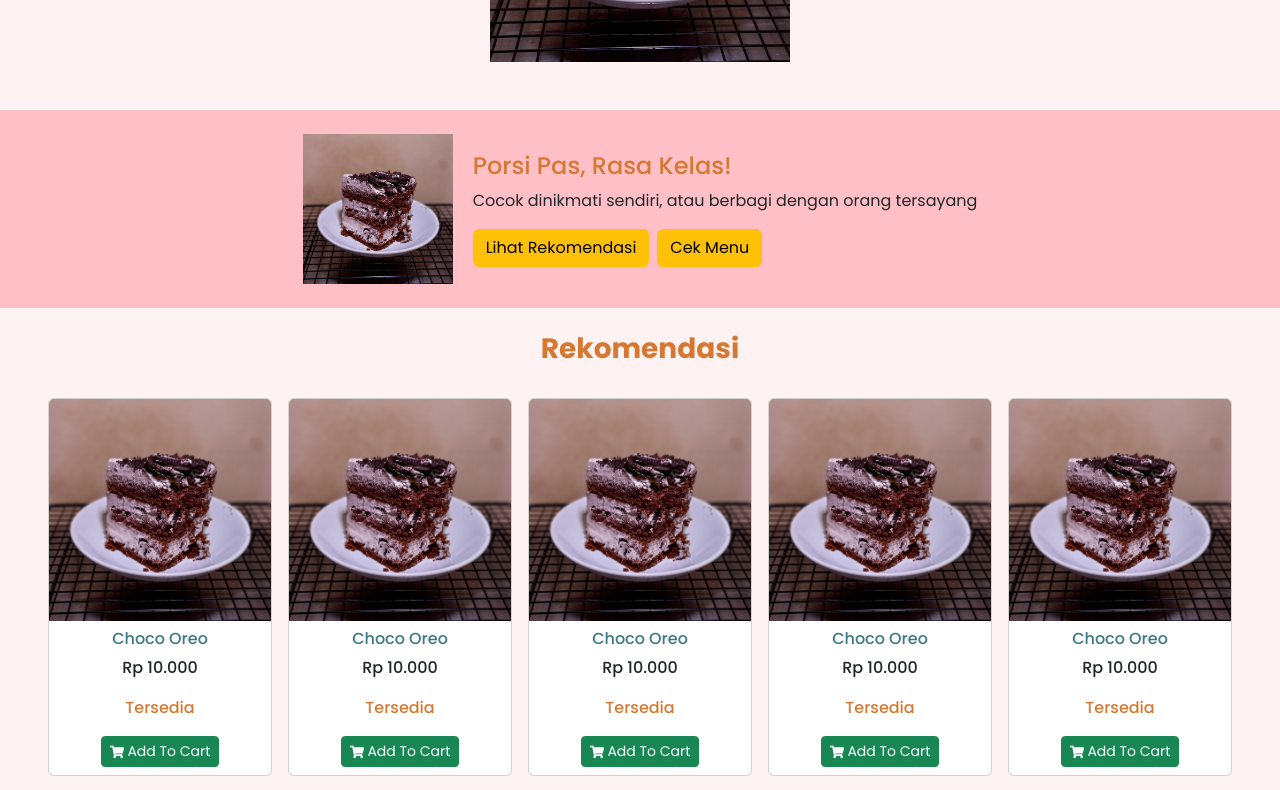
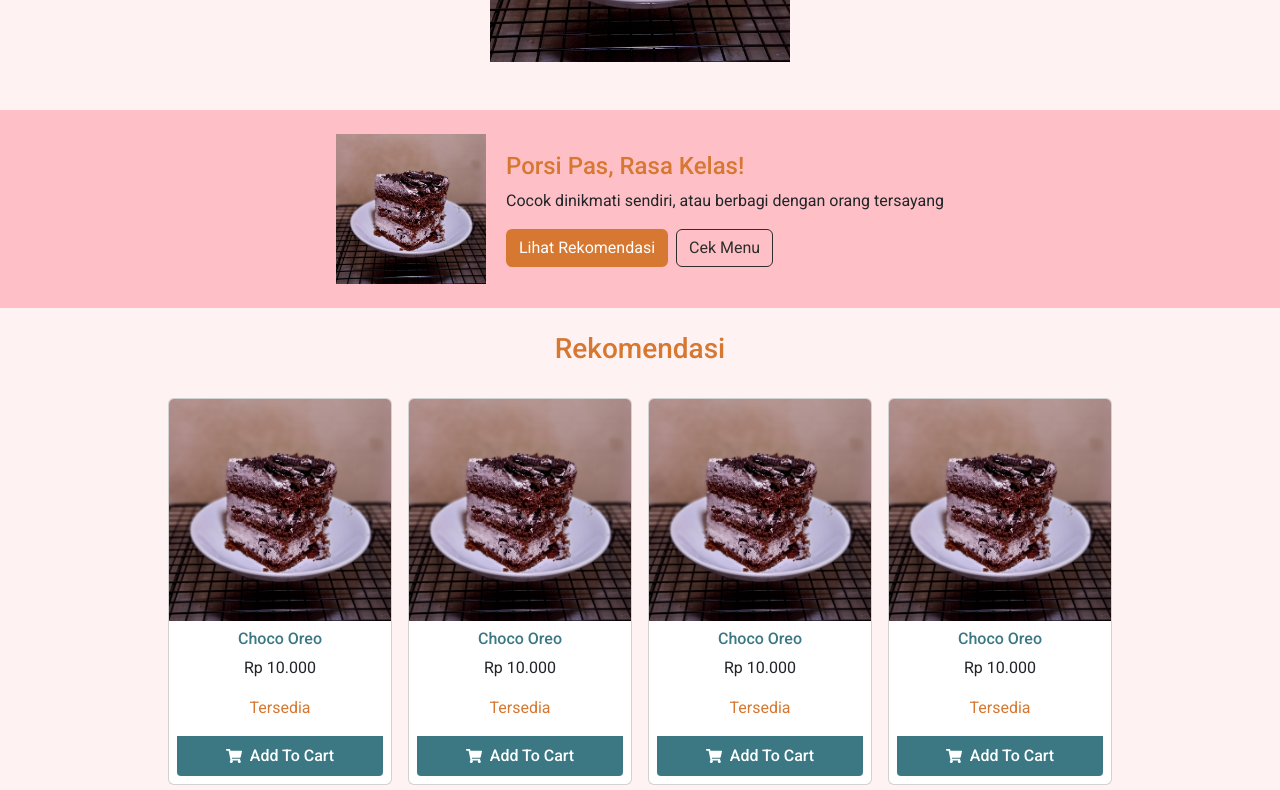
Before and after one commit to SoftDevTIB/Sweet-Bites-Kelompok-9, a React (Vite) app in the folder client/: page / in a window 1280 px wide. Shown: the part 460-1250 px from the top of the page. Built offline with nearby package versions, Linux system fonts and the light colour scheme.

Commit message:
mengedit halaman homepage, menu dan cart

```diff
--- a/client/src/customer/components/ProductCard.css
+++ b/client/src/customer/components/ProductCard.css
@@ -5,3 +5,29 @@
 .available-text {
   color: #D67832;
 }
+
+.card:hover {
+  box-shadow: 0 8px 16px rgba(0,0,0,0.2);
+  transform: translateY(-5px);
+  transition: all 0.3s ease;
+  cursor: pointer;
+}
+
+.add-to-cart-btn {
+  width: 100%;
+  background-color: #3B7883;
+  color: white;
+  border: none;
+  border-radius: 0 0 0.25rem 0.25rem;
+  padding: 0.5rem 0;
+  font-weight: 600;
+  display: flex;
+  justify-content: center;
+  align-items: center;
+  gap: 0.5rem;
+}
+
+.add-to-cart-btn:disabled {
+  background-color: #a0a0a0;
+  cursor: not-allowed;
+}
--- a/client/src/customer/components/ProductCard.jsx
+++ b/client/src/customer/components/ProductCard.jsx
@@ -2,16 +2,24 @@ import React from 'react';
 import { FaShoppingCart } from 'react-icons/fa';
 import './ProductCard.css';
 import { useCart } from '../context/CartContext';
+import { useNavigate } from 'react-router-dom';
 
 const ProductCard = ({ id, name, price, available, imageUrl }) => {
   const { addToCart } = useCart();
+  const navigate = useNavigate();
 
-  const handleAddToCart = () => {
+  const handleAddToCart = (e) => {
+    e.stopPropagation();
     addToCart({ id, name, price, available, imageUrl });
+    alert('Berhasil ditambahkan ke keranjang!');
+  };
+
+  const handleCardClick = () => {
+    navigate(`/menu/${id}`);
   };
 
   return (
-    <div className="card m-2" style={{ width: '14rem' }}>
+    <div className="card m-2" style={{ width: '14rem', cursor: 'pointer' }} onClick={handleCardClick}>
       <img src={imageUrl} className="card-img-top" alt={name} />
       <div className="card-body p-2">
         <h6 className="card-title">{name}</h6>
@@ -19,7 +27,11 @@ const ProductCard = ({ id, name, price, available, imageUrl }) => {
         <p className={available ? 'available-text' : 'text-muted'}>
           {available ? 'Tersedia' : 'Tidak tersedia'}
         </p>
-        <button className="btn btn-sm btn-success" disabled={!available} onClick={handleAddToCart}>
+        <button
+          className="btn add-to-cart-btn"
+          disabled={!available}
+          onClick={handleAddToCart}
+        >
           <FaShoppingCart /> Add To Cart
         </button>
       </div>
--- a/client/src/customer/components/header.css
+++ b/client/src/customer/components/header.css
@@ -5,6 +5,12 @@
     padding: 12px 40px;
     background-color: white;
     border-bottom: 1px solid #ddd;
+    position: fixed;
+    top: 0;
+    left: 0;
+    right: 0;
+    width: 100%;
+    z-index: 1000;
 }
 
 .logo img {
--- a/client/src/customer/pages/CartPage.jsx
+++ b/client/src/customer/pages/CartPage.jsx
@@ -33,12 +33,13 @@ const CartPage = () => {
   return (
     <>
       <Header />
-      <div className="container-fluid p-4" style={{ backgroundColor: '#FFF2F2' }}>
+      <div className="cart-page-wrapper" style={{ minHeight: 'calc(100vh - 120px)', backgroundColor: '#FFF2F2', padding: '2rem 0' }}>
+        <div className="container">
           <h2 className="cart-title mb-4" style={{ color: '#D67832', textAlign: 'center' }}>Shopping Cart</h2>
           {cartItems.length === 0 ? (
             <p>Your cart is empty.</p>
           ) : (
-          <div className="row">
+            <div className="row justify-content-center">
               <div className="col-md-8">
                 {cartItems.map(item => (
                   <div key={item.id} className="d-flex align-items-center mb-3 border-bottom pb-3">
@@ -57,7 +58,7 @@ const CartPage = () => {
                 ))}
               </div>
               <div className="col-md-4">
-              <div className="border p-3" style={{ borderRadius: '10px' }}>
+                <div className="border p-3" style={{ borderRadius: '10px', borderColor: '#D67832', borderWidth: '10px', borderStyle: 'solid' }}>
                   <p>Total Item: {totalItems} buah</p>
                   <p>SubTotal: <strong>{formatPrice(subtotal)}</strong></p>
                   <button className="btn btn-success w-100" onClick={handleCheckout}>Check out</button>
@@ -66,6 +67,7 @@ const CartPage = () => {
             </div>
           )}
         </div>
+      </div>
       <Footer />
     </>
   );
--- /dev/null
+++ b/client/src/customer/pages/Homepage.css
@@ -0,0 +1,81 @@
+.container {
+  max-width: 1140px;
+  margin-left: auto;
+  margin-right: auto;
+  padding-left: 1rem;
+  padding-right: 1rem;
+}
+
+.homepage-main {
+  background-color: #FFF2F2;
+  font-family: 'Roboto';
+  padding: 0;
+}
+
+.product-cards-container {
+  position: static;
+  z-index: auto;
+}
+
+.hero-section {
+  background-color: #FFF2F2;
+  text-align: center;
+  padding: 3rem 0;
+}
+
+.hero-title {
+  color: #D67832;
+  margin-bottom: 1rem;
+}
+
+.hero-image {
+  max-width: 300px;
+}
+
+.highlight-section {
+  background-color: #FEC0C6;
+  display: flex;
+  justify-content: center;
+  align-items: center;
+  padding: 1.5rem;
+  width: 100vw;
+  position: relative;
+  left: 50%;
+  right: 50%;
+  margin-left: -50vw;
+  margin-right: -50vw;
+}
+
+.highlight-container {
+  display: flex;
+  justify-content: center;
+  align-items: center;
+  padding: 0;
+}
+
+.highlight-image {
+  width: 150px;
+  margin-right: 20px;
+}
+
+.highlight-text h4 {
+  color: #D67832;
+}
+
+.recommendation-title {
+  color: #D67832;
+  font-weight: 700;
+  margin-bottom: 1.5rem;
+  text-align: center;
+  font-size: 1.75rem;
+  font-weight: bold;
+  margin-top: 0;
+  margin-bottom: 1.5rem;
+  padding-left: 1rem;
+  padding-right: 1rem;
+}
+
+.product-cards-container {
+  position: relative;
+  z-index: 1;
+}
--- a/client/src/customer/pages/Homepage.jsx
+++ b/client/src/customer/pages/Homepage.jsx
@@ -4,6 +4,7 @@ import Header from '../components/header';
 import Footer from '../components/footer';
 import ProductCard from '../components/ProductCard';
 import gambar1 from '../../assets/Choco_oreo.jpg';
+import './Homepage.css';
 
 const HomePage = () => {
   const navigate = useNavigate();
@@ -20,41 +21,69 @@ const HomePage = () => {
   return (
     <>
       <Header />
-      <main className="container-fluid p-0" style={{ backgroundColor: '#FFF2F2' }}>
+      <main className="homepage-main">
+        <div className="container">
           {/* Hero Section */}
-        <section className="text-center p-5" style={{ backgroundColor: '#FFF2F2' }}>
-          <h2 className="mb-3" style={{ color: '#D67832' }}>Manisnya Seporsi Kebahagiaan</h2>
+          <section className="hero-section">
+            <h2 className="hero-title">Manisnya Seporsi Kebahagiaan</h2>
             <p>Nikmati kue dan cookies lezat dengan harga terjangkau, pas untuk ngemil atau teman santai</p>
-          <img src={gambar1} alt="Sweet Bites" style={{ maxWidth: '300px' }} />
+            <img src={gambar1} alt="Sweet Bites" className="hero-image" />
           </section>
+        </div>
 
         {/* Highlight Section */}
-        <section className="d-flex justify-content-center align-items-center p-4" style={{ backgroundColor: '#FEC0C6' }}>
-          <img src={gambar1} alt="Highlight" style={{ width: '150px', marginRight: '20px' }} />
-          <div>
-            <h4 style={{ color: '#D67832' }}>Porsi Pas, Rasa Kelas!</h4>
+        <section className="highlight-section">
+          <div className="container highlight-container">
+            <img src={gambar1} alt="Highlight" className="highlight-image" />
+            <div className="highlight-text">
+              <h4>Porsi Pas, Rasa Kelas!</h4>
               <p>Cocok dinikmati sendiri, atau berbagi dengan orang tersayang</p>
-            <button className="btn btn-warning me-2">Lihat Rekomendasi</button>
-            <button className="btn btn-warning me-2" onClick={() => navigate('/menu')}>Cek Menu</button>
+            <button
+              className="btn me-2"
+              style={{ backgroundColor: '#D67832', color: 'white' }}
+              onClick={() => {
+                const element = document.getElementById('recommendation-section');
+                if (element) {
+                  element.scrollIntoView({ behavior: 'smooth' });
+                }
+              }}
+            >
+              Lihat Rekomendasi
+            </button>
+            <button
+              className="btn me-2"
+              style={{
+                backgroundColor: 'transparent',
+                border: '1px solid #2D2D2D',
+                color: '#2D2D2D',
+                borderRadius: '0.375rem',
+              }}
+              onClick={() => navigate('/menu')}
+            >
+              Cek Menu
+            </button>
+            </div>
           </div>
         </section>
 
+        <div className="container">
           {/* Recommendation Section */}
           <section className="p-4 text-center">
-          <h3 className="mb-4 fw-bold" style={{ color: '#D67832' }}>Rekomendasi</h3>
-          <div className="d-flex flex-wrap justify-content-center">
+            <h3 id="recommendation-section" className="recommendation-title">Rekomendasi</h3>
+            <div className="d-flex flex-wrap justify-content-center product-cards-container">
               {staticProducts.map(product => (
-              <Link key={product.id} to={`/menu/${product.id}`} style={{ textDecoration: 'none' }}>
               <ProductCard
+                key={product.id}
+                id={product.id}
                 name={product.name}
                 price={product.price}
                 available={product.available}
                 imageUrl={product.imageUrl}
               />
-              </Link>
               ))}
             </div>
           </section>
+        </div>
       </main>
       <Footer />
     </>
--- a/client/src/customer/pages/MenuPage.jsx
+++ b/client/src/customer/pages/MenuPage.jsx
@@ -18,19 +18,18 @@ const MenuPage = () => {
   return (
     <>
       <Header />
-      <main className="container-fluid p-4" style={{ backgroundColor: '#FFFFFF' }}>
+      <main className="container-fluid p-4" style={{ backgroundColor: '#FFF2F2', paddingTop: '70px' }}>
         <h2 className="text-center mb-4" style={{ color: '#D67832' }}>Menu Kami</h2>
         <div className="d-flex flex-wrap justify-content-center">
           {staticProducts.map(product => (
-            <Link key={product.id} to={`/menu/${product.id}`} style={{ textDecoration: 'none' }}>
             <ProductCard
+              key={product.id}
               id={product.id}
               name={product.name}
               price={product.price}
               available={product.available}
               imageUrl={product.imageUrl}
             />
-            </Link>
           ))}
         </div>
       </main>
```
Also changed, not shown: client/src/customer/pages/CartPage.css (+23 -0 lines). Lines whose indentation alone changed are shown as unchanged.
